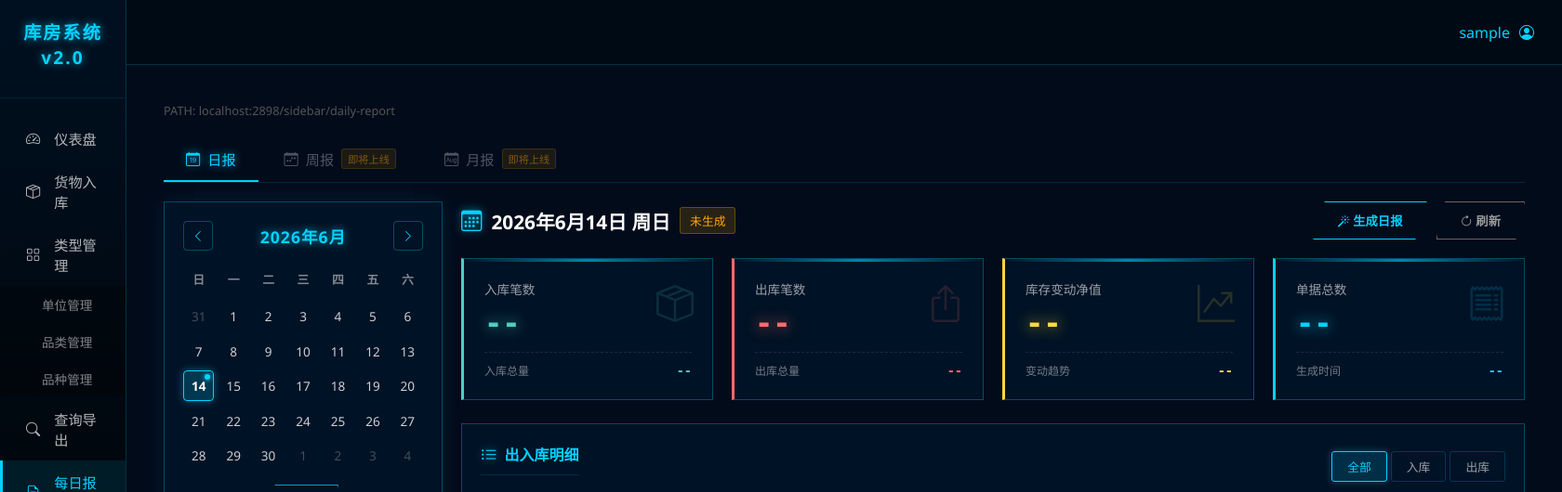
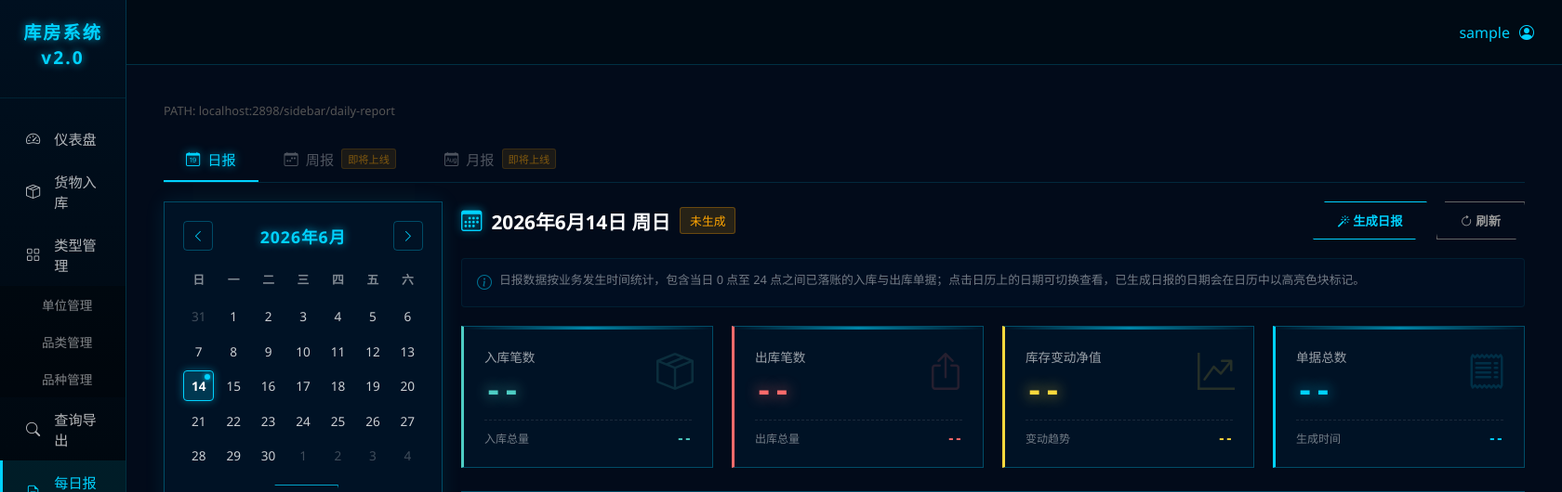
Before and after one commit to lacsar712/label-2898, a Django app: page /daily-report/ in a window 1680 px wide. Shown: the top 530 px of the page at 93% size. Run offline with Django 4.2, Linux system fonts and the light colour scheme; the visitor is signed in with stand-in values (Sample User, id 1); data that the repository does not hold is empty.

Commit message:
.661277247809132:be5e40b94676ef2fbc54189de09a04a9_6a2d1d53cad5fdf3e34ca840.6a2e7bf7fa52169c1b512952.6a2e7bf79c74e3084fc43405:Trae CN.T(2026/6/14 18:01:27)

```diff
--- a/backend/static/css/daily_report.css
+++ b/backend/static/css/daily_report.css
@@ -333,6 +333,31 @@
 .dr-actions {
     display: flex;
     gap: 10px;
+}
+
+.dr-tip-bar {
+    display: flex;
+    align-items: flex-start;
+    gap: 8px;
+    padding: 12px 16px;
+    background: rgba(0, 50, 100, 0.1);
+    border: 1px solid rgba(0, 210, 255, 0.08);
+    border-radius: 4px;
+    margin-bottom: 20px;
+    font-size: 0.8rem;
+    color: rgba(255, 255, 255, 0.45);
+    line-height: 1.6;
+}
+
+.dr-tip-bar i {
+    color: rgba(0, 210, 255, 0.5);
+    font-size: 1rem;
+    flex-shrink: 0;
+    margin-top: 1px;
+}
+
+.dr-tip-bar span {
+    flex: 1;
 }
 
 .dr-stats-cards {
--- a/backend/static/js/daily_report.js
+++ b/backend/static/js/daily_report.js
@@ -98,15 +98,19 @@
 
     function prevMonth() {
         currentMonth.setMonth(currentMonth.getMonth() - 1);
+        selectedDate = new Date(currentMonth.getFullYear(), currentMonth.getMonth(), 1);
         renderCalendar();
         loadCalendarMarks();
+        loadReport();
         loadHistoryList();
     }
 
     function nextMonth() {
         currentMonth.setMonth(currentMonth.getMonth() + 1);
+        selectedDate = new Date(currentMonth.getFullYear(), currentMonth.getMonth(), 1);
         renderCalendar();
         loadCalendarMarks();
+        loadReport();
         loadHistoryList();
     }
 
--- a/backend/templates/pages/daily_report.html
+++ b/backend/templates/pages/daily_report.html
@@ -73,6 +73,11 @@
                             <i class="bi bi-arrow-clockwise"></i> 刷新
                         </button>
                     </div>
+                </div>
+
+                <div class="dr-tip-bar">
+                    <i class="bi bi-info-circle"></i>
+                    <span>日报数据按业务发生时间统计，包含当日 0 点至 24 点之间已落账的入库与出库单据；点击日历上的日期可切换查看，已生成日报的日期会在日历中以高亮色块标记。</span>
                 </div>
 
                 <div class="dr-stats-cards">
```
